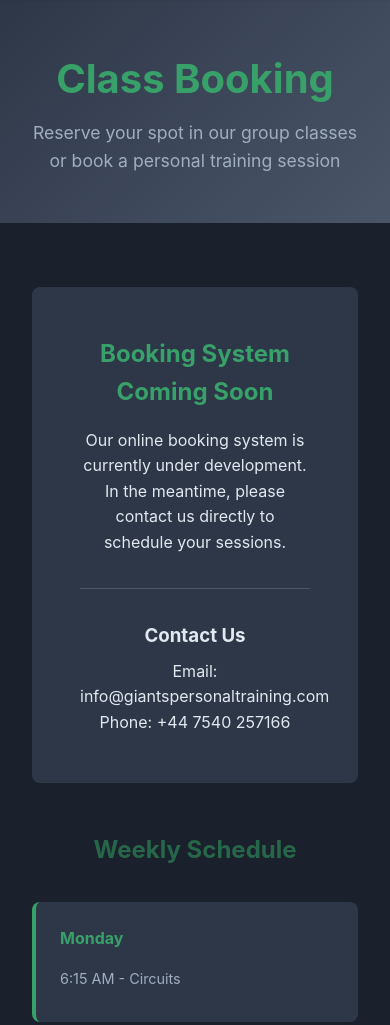
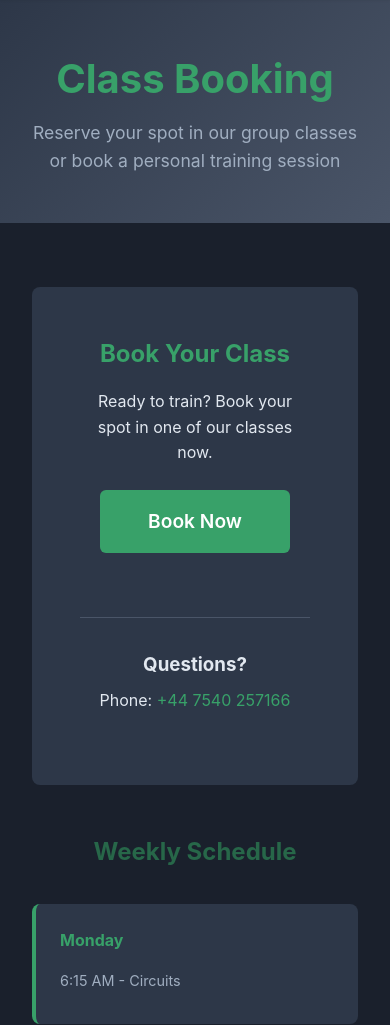
Before and after one commit to rossforsyth055-wq/Giants, a FastAPI app: page /booking in a window 390 px wide. Shown: the part 155-1180 px from the top of the page. Run offline with FastAPI, Linux system fonts and the light colour scheme.

Commit message:
Add Fly.io deployment and booking button
- Add Dockerfile and fly.toml for Fly.io deployment
- Add Book Now button linking to bookaby.me/giants
- Make phone number clickable
- Include static/template files in Python package

Site deployed to https://giants-pt.fly.dev

Co-Authored-By: Claude Opus 4.5 <noreply@anthropic.com>

```diff
--- a/pyproject.toml
+++ b/pyproject.toml
@@ -27,6 +27,9 @@ build-backend = "setuptools.build_meta"
 [tool.setuptools.packages.find]
 where = ["src"]
 
+[tool.setuptools.package-data]
+giants = ["templates/*.html", "static/css/*.css", "static/images/*"]
+
 [tool.ruff]
 line-length = 88
 target-version = "py39"
--- a/src/giants/static/css/style.css
+++ b/src/giants/static/css/style.css
@@ -513,6 +513,47 @@ body {
     background-color: var(--border-color);
 }
 
+.btn-large {
+    padding: 1rem 3rem;
+    font-size: 1.2rem;
+}
+
+.booking-cta {
+    background: var(--bg-light);
+    padding: 3rem;
+    border-radius: 8px;
+    text-align: center;
+    margin-bottom: 3rem;
+}
+
+.booking-cta h2 {
+    color: var(--primary-color);
+    margin-bottom: 1rem;
+}
+
+.booking-cta p {
+    margin-bottom: 1.5rem;
+}
+
+.booking-cta .btn {
+    margin-bottom: 2rem;
+}
+
+.booking-cta .contact-info {
+    margin-top: 2rem;
+    padding-top: 2rem;
+    border-top: 1px solid var(--border-color);
+}
+
+.booking-cta .contact-info a {
+    color: var(--primary-color);
+    text-decoration: none;
+}
+
+.booking-cta .contact-info a:hover {
+    text-decoration: underline;
+}
+
 /* Footer */
 .footer {
     background-color: var(--bg-light);
--- a/src/giants/templates/booking.html
+++ b/src/giants/templates/booking.html
@@ -9,14 +9,14 @@
 </section>
 
 <section class="booking-section">
-    <div class="booking-placeholder">
-        <h2>Booking System Coming Soon</h2>
-        <p>Our online booking system is currently under development. In the meantime, please contact us directly to schedule your sessions.</p>
+    <div class="booking-cta">
+        <h2>Book Your Class</h2>
+        <p>Ready to train? Book your spot in one of our classes now.</p>
+        <a href="https://bookaby.me/giants" target="_blank" class="btn btn-primary btn-large">Book Now</a>
 
         <div class="contact-info">
-            <h3>Contact Us</h3>
-            <p>Email: info@giantspersonaltraining.com</p>
-            <p>Phone: +44 7540 257166</p>
+            <h3>Questions?</h3>
+            <p>Phone: <a href="tel:+447540257166">+44 7540 257166</a></p>
         </div>
     </div>
 
```
Also changed, not shown: fly.toml (added, +23 -0 lines), 1 other file.
